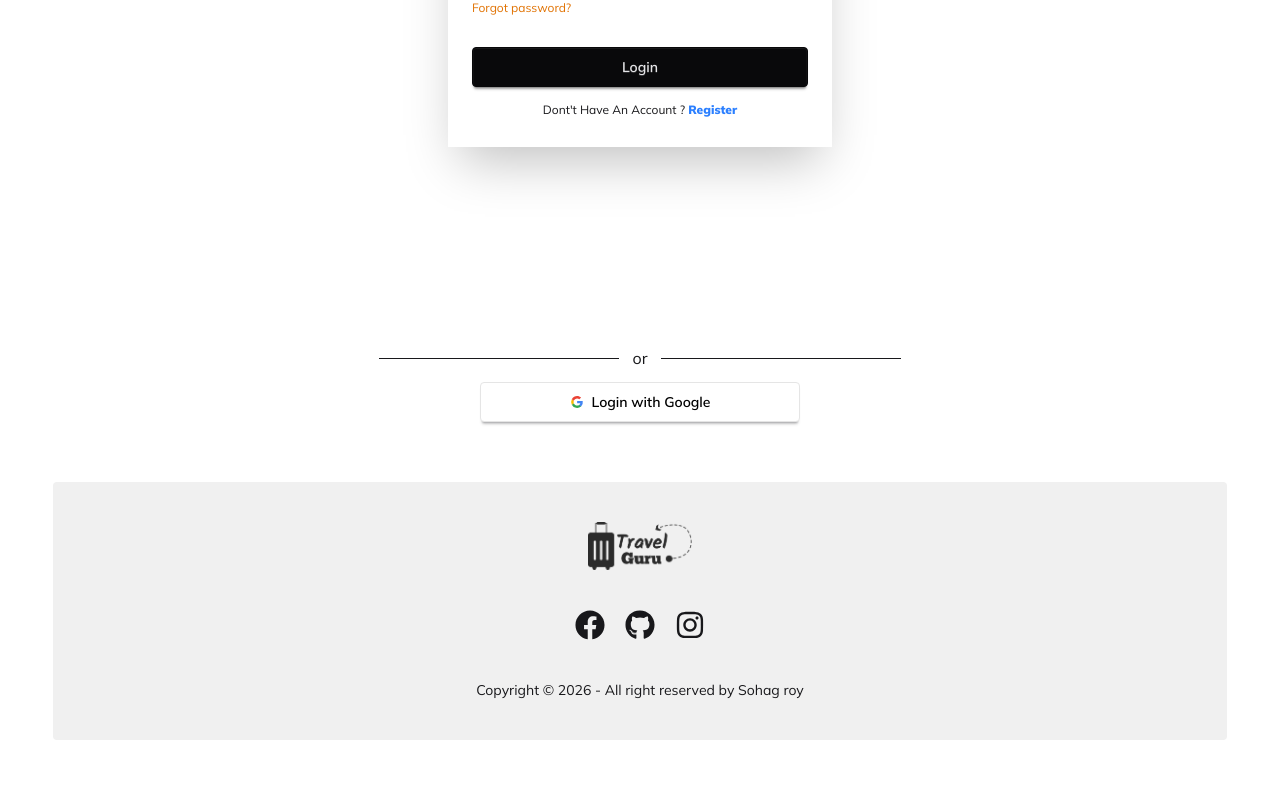
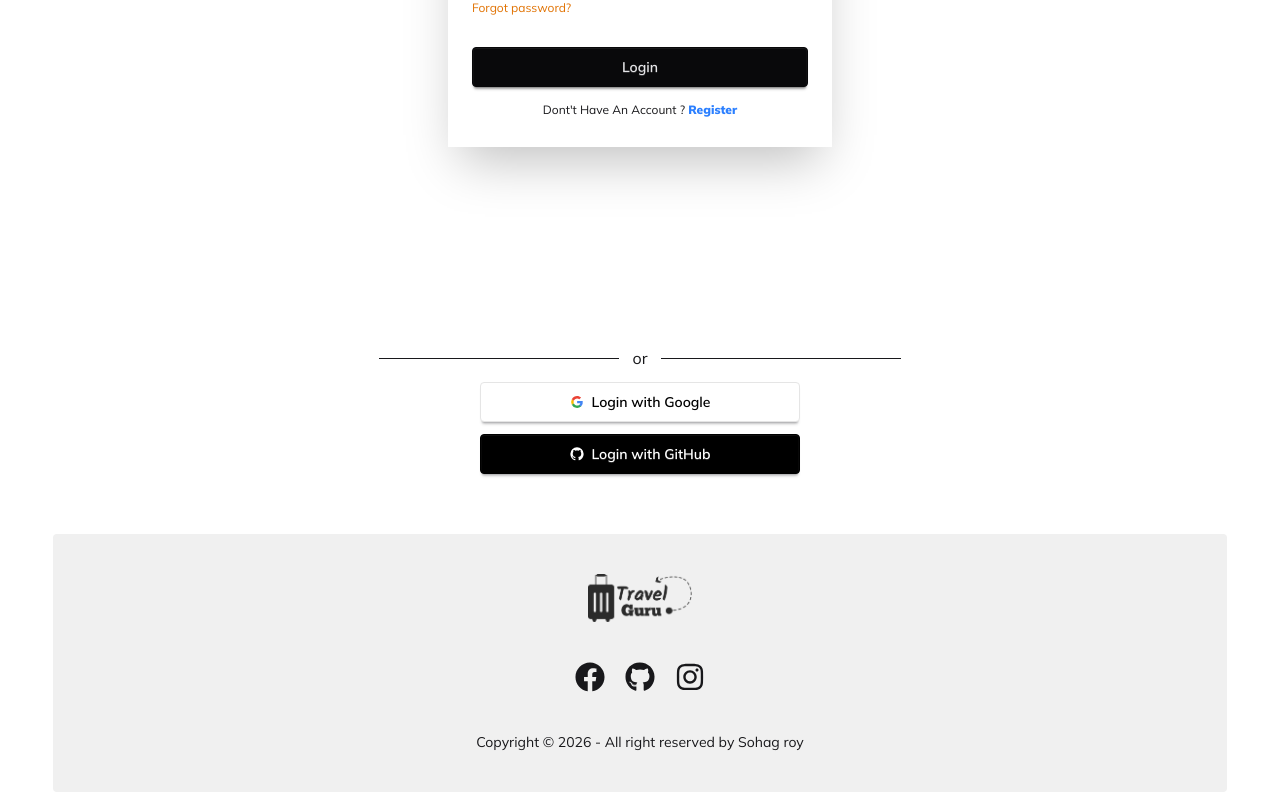
Before and after one commit to sohagroy7223/Travel-Grue, a React (Vite) app: page /login in a window 1280 px wide. Shown: the part 594-1394 px from the top of the page. Before the commit the page ends 1342 px from the top, so only its background shows below. Built offline with nearby package versions, Linux system fonts and the light colour scheme; no server answers.

Commit message:
addad login with github this page

```diff
--- a/src/Context/AuthProvider.jsx
+++ b/src/Context/AuthProvider.jsx
@@ -2,6 +2,7 @@
 import { AuthContext } from "./AuthContext";
 import {
   createUserWithEmailAndPassword,
+  GithubAuthProvider,
   GoogleAuthProvider,
   onAuthStateChanged,
   sendEmailVerification,
@@ -60,9 +61,15 @@
     return signInWithPopup(auth, provider);
   };
 
+  const loginWithGitHub = () => {
+    const GitHubProvider = new GithubAuthProvider();
+    return signInWithPopup(auth, GitHubProvider);
+  };
+
   const userInfo = {
     user,
     loading,
+    loginWithGitHub,
     loginWithGoogle,
     resetPassword,
     emailVerify,
--- a/src/Page/Login.jsx
+++ b/src/Page/Login.jsx
@@ -3,7 +3,8 @@
 import { AuthContext } from "../Context/AuthContext";
 
 const Login = () => {
-  const { SignIn, setUser, resetPassword, loginWithGoogle } = use(AuthContext);
+  const { SignIn, setUser, resetPassword, loginWithGoogle, loginWithGitHub } =
+    use(AuthContext);
   const navigate = useNavigate();
   const location = useLocation();
   // console.log(location);
@@ -28,6 +29,16 @@
 
   const handelLoginWithGoogle = () => {
     loginWithGoogle()
+      .then((result) => {
+        console.log(result);
+      })
+      .catch((error) => {
+        console.log(error);
+      });
+  };
+
+  const handelLoginWithGitHub = () => {
+    loginWithGitHub()
       .then((result) => {
         console.log(result);
       })
@@ -97,7 +108,7 @@
           <p>or</p>
           <hr className="w-60" />
         </p>
-        <div className="flex justify-center mt-3">
+        <div className="flex flex-col space-y-3 w-full items-center mt-3">
           <button
             onClick={handelLoginWithGoogle}
             className="btn bg-white md:w-80 text-black border-[#e5e5e5]"
@@ -131,6 +142,24 @@
             </svg>
             Login with Google
           </button>
+          <button
+            onClick={handelLoginWithGitHub}
+            className="btn  md:w-80 bg-black text-white border-black"
+          >
+            <svg
+              aria-label="GitHub logo"
+              width="16"
+              height="16"
+              xmlns="http://www.w3.org/2000/svg"
+              viewBox="0 0 24 24"
+            >
+              <path
+                fill="white"
+                d="M12,2A10,10 0 0,0 2,12C2,16.42 4.87,20.17 8.84,21.5C9.34,21.58 9.5,21.27 9.5,21C9.5,20.77 9.5,20.14 9.5,19.31C6.73,19.91 6.14,17.97 6.14,17.97C5.68,16.81 5.03,16.5 5.03,16.5C4.12,15.88 5.1,15.9 5.1,15.9C6.1,15.97 6.63,16.93 6.63,16.93C7.5,18.45 8.97,18 9.54,17.76C9.63,17.11 9.89,16.67 10.17,16.42C7.95,16.17 5.62,15.31 5.62,11.5C5.62,10.39 6,9.5 6.65,8.79C6.55,8.54 6.2,7.5 6.75,6.15C6.75,6.15 7.59,5.88 9.5,7.17C10.29,6.95 11.15,6.84 12,6.84C12.85,6.84 13.71,6.95 14.5,7.17C16.41,5.88 17.25,6.15 17.25,6.15C17.8,7.5 17.45,8.54 17.35,8.79C18,9.5 18.38,10.39 18.38,11.5C18.38,15.32 16.04,16.16 13.81,16.41C14.17,16.72 14.5,17.33 14.5,18.26C14.5,19.6 14.5,20.68 14.5,21C14.5,21.27 14.66,21.59 15.17,21.5C19.14,20.16 22,16.42 22,12A10,10 0 0,0 12,2Z"
+              ></path>
+            </svg>
+            Login with GitHub
+          </button>
         </div>
       </div>
     </div>
```
